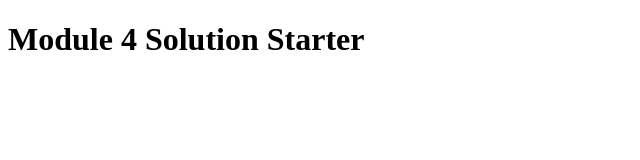
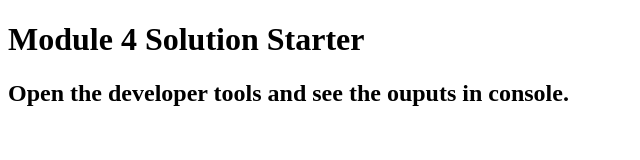
Before and after one commit to Arunsanthoshh/Coursera-Module4-Task, a plain HTML site: page module4-solution/index.html in a window 1280 px wide. Shown: the whole page, without its empty margins (0-640 px from the left). Drawn offline with Linux system fonts and the light colour scheme.

```diff
--- a/module4-solution/index.html
+++ b/module4-solution/index.html
@@ -9,5 +9,6 @@
 </head>
 <body>
   <h1>Module 4 Solution Starter</h1>
+  <h2>Open the developer tools and see the ouputs in console.</h2>
 </body>
 </html>
```
Also changed, not shown: module4-solution/SpeakGoodBye.js (+0 -26 lines), module4-solution/SpeakHello.js (+0 -25 lines), module4-solution/script.js (+0 -53 lines).
